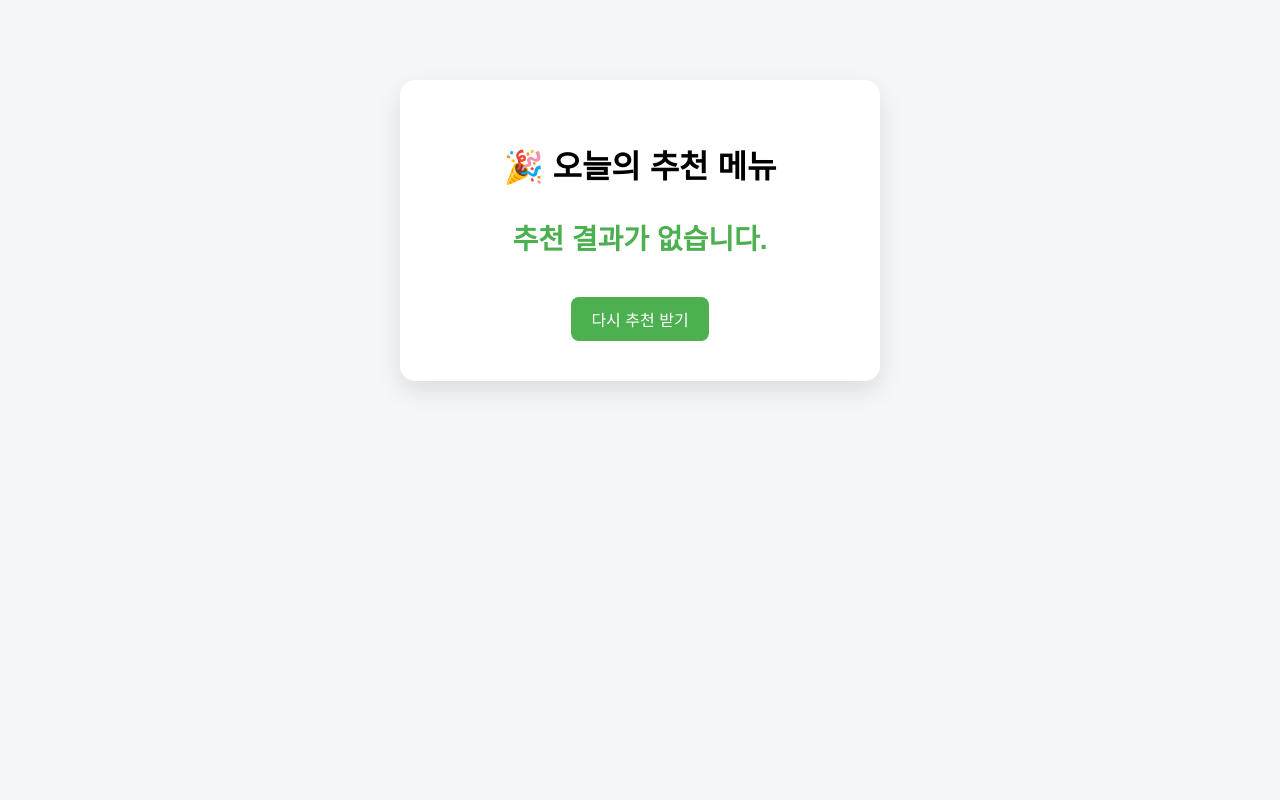
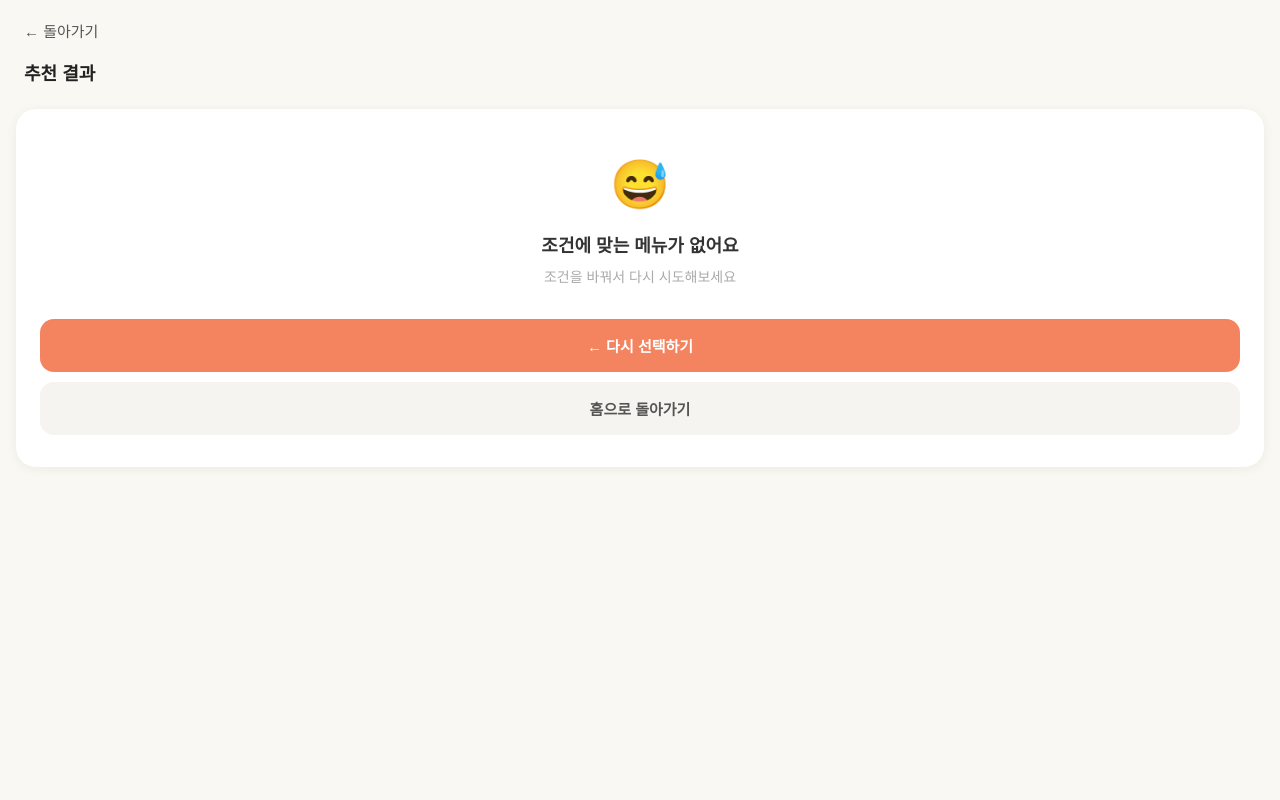
Before and after one commit to eun047/menu_project, a Flask app: template templates/result.html in a window 1280 px wide. Run offline with Flask 3, Linux system fonts and the light colour scheme; the template is opened without the code that fills it, so the values that code supplies are empty.

Commit message:
style: result.html UI 디자인 개선

```diff
--- a/templates/result.html
+++ b/templates/result.html
@@ -2,65 +2,253 @@
 <html lang="ko">
 <head>
     <meta charset="UTF-8">
+    <meta name="viewport" content="width=device-width, initial-scale=1.0">
     <title>추천 결과</title>
+    <link href="https://fonts.googleapis.com/css2?family=Noto+Sans+KR:wght@400;500;600;700&display=swap" rel="stylesheet">
     <style>
+        * {
+            margin: 0;
+            padding: 0;
+            box-sizing: border-box;
+        }
+
         body {
-            font-family: Arial, sans-serif;
-            background-color: #f4f6f8;
-            text-align: center;
-            margin-top: 80px;
+            background-color: #faf8f2;
+            font-family: 'Noto Sans KR', sans-serif;
+            min-height: 100vh;
+        }
+
+        .top-nav {
+            display: flex;
+            align-items: center;
+            padding: 20px 24px 10px;
+        }
+
+        .back-btn {
+            background: none;
+            border: none;
+            cursor: pointer;
+            font-family: 'Noto Sans KR', sans-serif;
+            font-size: 15px;
+            color: #555;
+            padding: 0;
+        }
+
+        .back-btn:hover {
+            color: #222;
+        }
+
+        .page-title {
+            padding: 8px 24px 24px;
+            font-size: 18px;
+            font-weight: 600;
+            color: #222;
         }
 
         .card {
-            background: white;
-            width: 400px;
-            margin: auto;
-            padding: 40px;
-            border-radius: 15px;
-            box-shadow: 0 10px 25px rgba(0,0,0,0.1);
+            background: #ffffff;
+            border-radius: 20px;
+            margin: 0 16px;
+            padding: 36px 24px 32px;
+            box-shadow: 0 2px 12px rgba(0,0,0,0.06);
+            text-align: center;
         }
 
-        h1 {
-            margin-bottom: 30px;
+        .result-icon {
+            font-size: 56px;
+            margin-bottom: 16px;
+            line-height: 1;
         }
 
-        .menu-name {
-            font-size: 28px;
-            font-weight: bold;
-            color: #4CAF50;
-            margin: 20px 0;
+        .result-label {
+            font-size: 13px;
+            color: #aaa;
+            font-weight: 400;
+            margin-bottom: 8px;
         }
 
-        .btn {
-            display: inline-block;
-            margin-top: 20px;
-            padding: 10px 20px;
-            font-size: 16px;
-            text-decoration: none;
-            color: white;
-            background-color: #4CAF50;
-            border-radius: 8px;
+        .result-name {
+            font-size: 32px;
+            font-weight: 700;
+            color: #222;
+            margin-bottom: 24px;
         }
 
-        .btn:hover {
-            background-color: #45a049;
+        .tag-list {
+            display: flex;
+            flex-wrap: wrap;
+            gap: 8px;
+            justify-content: center;
+            margin-bottom: 28px;
+        }
+
+        .tag-chip {
+            background: #fff7f0;
+            color: #e86835;
+            border: 1px solid #f4c4aa;
+            border-radius: 20px;
+            padding: 6px 14px;
+            font-size: 13px;
+            font-weight: 500;
+        }
+
+        .info-row {
+            display: flex;
+            justify-content: center;
+            gap: 16px;
+            margin-bottom: 36px;
+        }
+
+        .info-chip {
+            background: #f5f4f0;
+            border-radius: 12px;
+            padding: 10px 18px;
+            font-size: 13px;
+            color: #666;
+            font-weight: 500;
+            display: flex;
+            align-items: center;
+            gap: 6px;
+        }
+
+        .divider {
+            border: none;
+            border-top: 1px solid #f0ede6;
+            margin-bottom: 28px;
+        }
+
+        .btn-group {
+            display: flex;
+            flex-direction: column;
+            gap: 10px;
+        }
+
+        .retry-btn {
+            width: 100%;
+            padding: 16px;
+            background: #f4845f;
+            color: white;
+            border: none;
+            border-radius: 14px;
+            font-family: 'Noto Sans KR', sans-serif;
+            font-size: 15px;
+            font-weight: 600;
+            cursor: pointer;
+            transition: all 0.2s ease;
+        }
+
+        .retry-btn:hover {
+            background: #e86835;
+            transform: translateY(-1px);
+            box-shadow: 0 4px 14px rgba(244, 132, 95, 0.35);
+        }
+
+        .home-btn {
+            width: 100%;
+            padding: 16px;
+            background: #f5f4f0;
+            color: #555;
+            border: none;
+            border-radius: 14px;
+            font-family: 'Noto Sans KR', sans-serif;
+            font-size: 15px;
+            font-weight: 600;
+            cursor: pointer;
+            transition: all 0.2s ease;
+            text-decoration: none;
+            display: block;
+        }
+
+        .home-btn:hover {
+            background: #eeecea;
+        }
+
+        .empty-icon {
+            font-size: 48px;
+            margin-bottom: 16px;
+        }
+
+        .empty-title {
+            font-size: 18px;
+            font-weight: 600;
+            color: #333;
+            margin-bottom: 8px;
+        }
+
+        .empty-desc {
+            font-size: 14px;
+            color: #aaa;
+            margin-bottom: 32px;
+            line-height: 1.6;
         }
     </style>
 </head>
 <body>
 
+    <nav class="top-nav">
+        <button class="back-btn" onclick="history.back()">← 돌아가기</button>
+    </nav>
+
+    <div class="page-title">추천 결과</div>
+
     <div class="card">
-        <h1>🎉 오늘의 추천 메뉴</h1>
 
-        <div class="menu-name">
-            {% if result %}
-                {{ result.name }}
-            {% else %}
-                추천 결과가 없습니다.
-            {% endif %}
-        </div>
+        {% if result %}
 
-        <a href="/" class="btn">다시 추천 받기</a>
+            <div class="result-icon">🍽️</div>
+            <div class="result-label">오늘의 추천 메뉴</div>
+            <div class="result-name">{{ result.name }}</div>
+
+            <div class="tag-list">
+                {% for tag in result.tags %}
+                <span class="tag-chip"># {{ tag }}</span>
+                {% endfor %}
+            </div>
+
+            <hr class="divider">
+
+            <div class="info-row">
+                <div class="info-chip">
+                    🧑‍🤝‍🧑 {{ result.min_people }}~{{ result.max_people }}명
+                </div>
+                <div class="info-chip">
+                    🕐 {{ result.meal_time | join(", ") }}
+                </div>
+            </div>
+
+            <!-- 동일 조건으로 다시 추천 -->
+            <div class="btn-group">
+                <form action="/result" method="POST">
+                    <input type="hidden" name="mode" value="{{ mode }}">
+
+                    {% if mode == "condition" %}
+                        <input type="hidden" name="meal_time" value="{{ meal_time }}">
+                        <input type="hidden" name="people" value="{{ people }}">
+                    {% elif mode == "tags" %}
+                        {% for tag in selected_tags %}
+                        <input type="hidden" name="tags" value="{{ tag }}">
+                        {% endfor %}
+                    {% endif %}
+
+                    <button type="submit" class="retry-btn">✦ 다시 추천받기</button>
+                </form>
+
+                <a href="/" class="home-btn">홈으로 돌아가기</a>
+            </div>
+
+        {% else %}
+
+            <div class="empty-icon">😅</div>
+            <div class="empty-title">조건에 맞는 메뉴가 없어요</div>
+            <div class="empty-desc">조건을 바꿔서 다시 시도해보세요</div>
+
+            <div class="btn-group">
+                <button class="retry-btn" onclick="history.back()">← 다시 선택하기</button>
+                <a href="/" class="home-btn">홈으로 돌아가기</a>
+            </div>
+
+        {% endif %}
+
     </div>
 
 </body>
```
